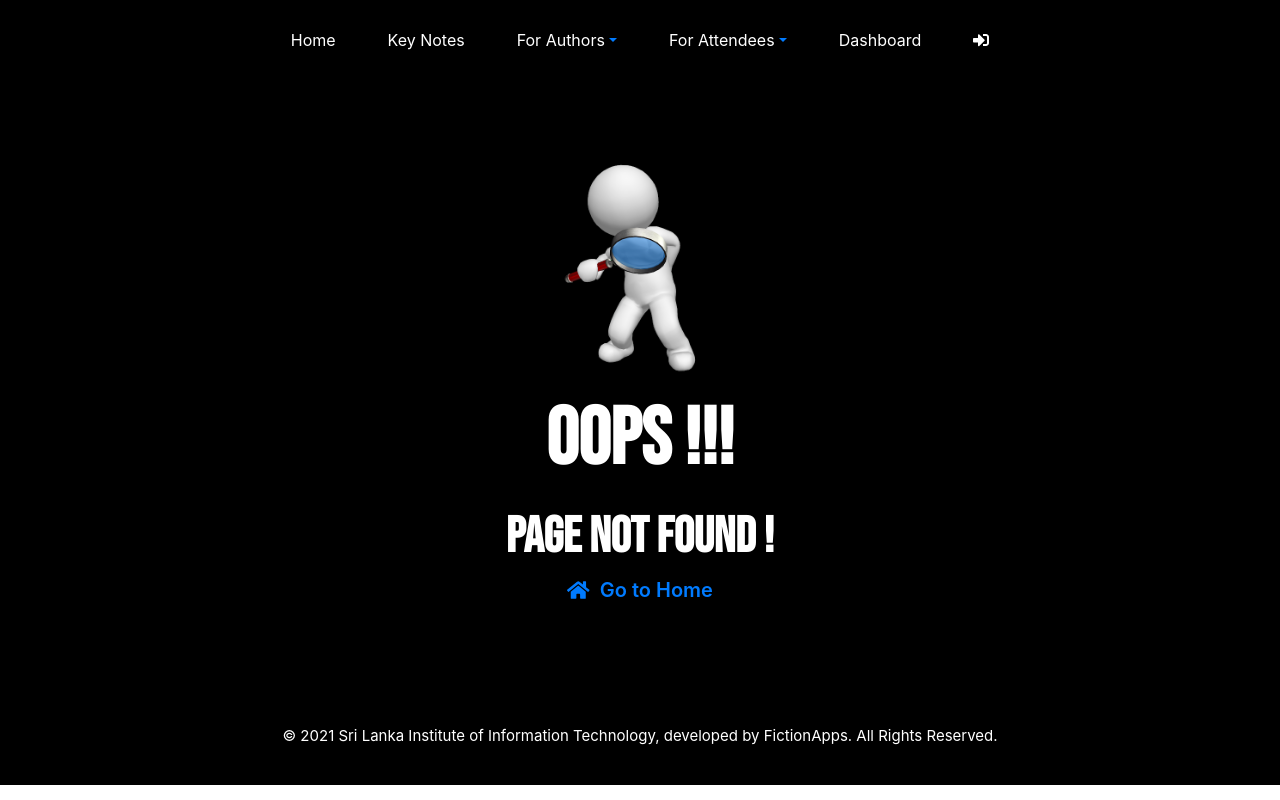
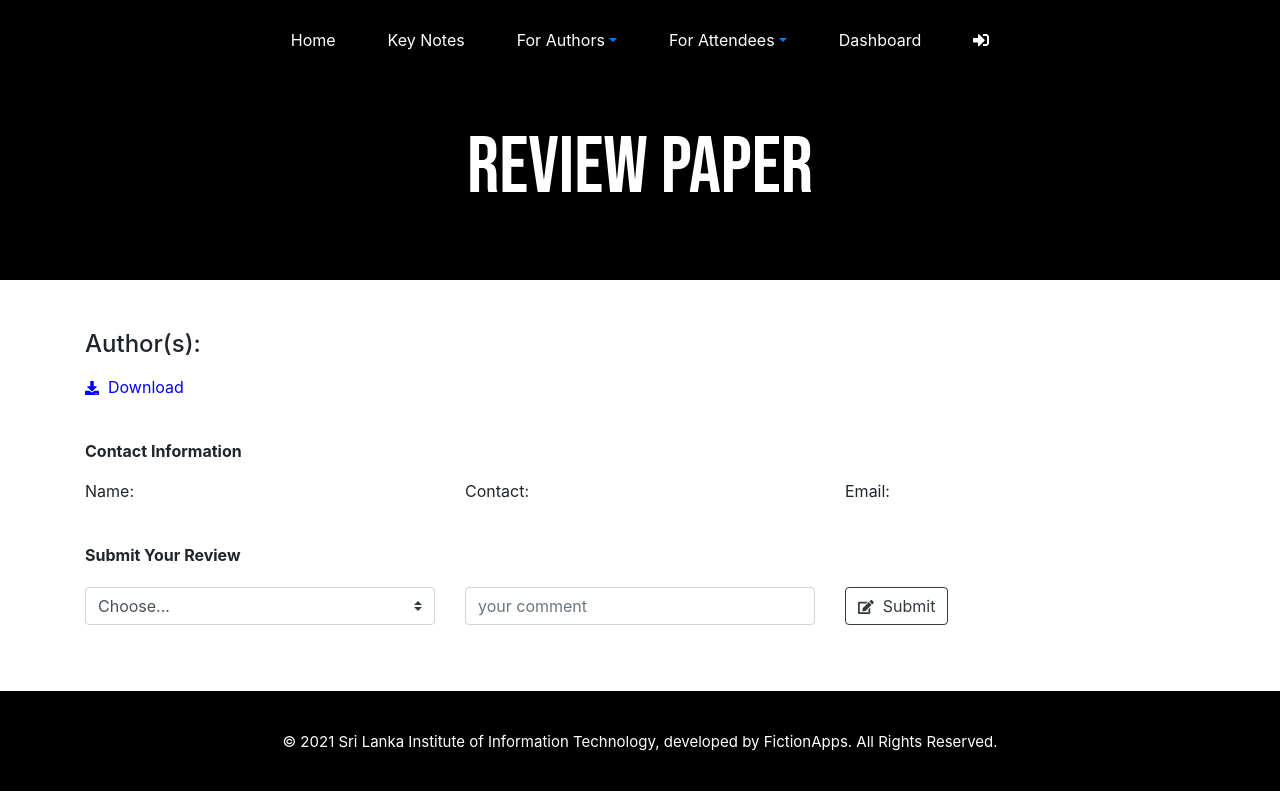
Before and after one commit to shamoda/ICAF-fe, a React (Vite) app: page /review/1 in a window 1280 px wide. Before the commit this address had no page. Built offline with nearby package versions, Linux system fonts and the light colour scheme; no server answers.

Commit message:
reviewer dashboard and paper list and detailed page added

```diff
--- a/src/component/FrontEnd.js
+++ b/src/component/FrontEnd.js
@@ -13,6 +13,8 @@ import PaperRegistration from './PaperRegistration/PaperRegistration';
 import Papers from './Papers/Papers';
 import PapersList from './PapersList/PapersList';
 import Program from './Program/Program';
+import ReviewerDashboard from './ReviewerDashboard/ReviewerDashboard';
+import ReviewPaperDetails from './ReviewPapers/ReviewPaperDetails/ReviewPaperDetails';
 import ReviewPapers from './ReviewPapers/ReviewPapers';
 import Downloads from './TemplatesDownloads/Downloads';
 import Workshops from './Workshops/Workshops';
@@ -37,7 +39,9 @@ class FrontEnd extends Component {
                             <Route path="/paperregistration" component={PaperRegistration}/>
                             <Route path="/attendeeregistration" component={AttendeeRegistration}/>
                             <Route path="/committeeregistration" component={CommitteeRegistration}/>
-                            <Route path="/test" component={ReviewPapers}/>
+                            <Route path="/review/:email" component={ReviewPaperDetails}/>
+                            <Route path="/review/" component={ReviewPapers}/>
+                            <Route path="/reviewer" component={ReviewerDashboard}/>
 
                             <Route component={NotFoundError}/>
                         </Switch>
--- a/src/component/Header-Footer/Header.js
+++ b/src/component/Header-Footer/Header.js
@@ -81,8 +81,8 @@ class Header extends Component {
                                 </NavDropdown>
                             </Nav.Item>
                             <Nav.Item>
-                                <NavLink className="nav-link header-item" to="/attendeedashboard">Dashboard</NavLink>
-                                {/*<NavLink className="nav-link header-item" to="/reviewerdashboard">Dashboard</NavLink>*/}
+                                {/* <NavLink className="nav-link header-item" to="/attendeedashboard">Dashboard</NavLink> */}
+                                <NavLink className="nav-link header-item" to="/reviewer">Dashboard</NavLink>
                                 {/*<NavLink className="nav-link header-item" to="/editordashboard">Dashboard</NavLink>*/}
                                 {/*<NavLink className="nav-link header-item" to="/admindashboard">Dashboard</NavLink>*/}
                             </Nav.Item>
--- a/src/component/PapersList/PapersList.js
+++ b/src/component/PapersList/PapersList.js
@@ -14,7 +14,7 @@ class PapersList extends Component {
 
             currentPage : 1,
             entriesPerPage : 5,
-            search: null,
+            search: '',
             searchMessage:null,
             loading: false
         }
@@ -25,8 +25,8 @@ class PapersList extends Component {
     refreshPapers() {
         let example = {
             title: this.state.search,
-            approved: false,
-            paid: false
+            status: 'approved',
+            paid: true
         }
         PapersListDataService.getResearchPapers(example)
             .then(response => {
--- /dev/null
+++ b/src/component/ReviewPapers/ReviewPaperDetails/ReviewPaperDetails.js
@@ -0,0 +1,164 @@
+import { faDownload, faEdit } from '@fortawesome/free-solid-svg-icons';
+import { FontAwesomeIcon } from '@fortawesome/react-fontawesome';
+import React, { Component } from 'react';
+import { Button, Col, Container, Form, Modal, Row, Spinner } from 'react-bootstrap';
+import swal from 'sweetalert';
+import './ReviewPaperDetails.css'
+import ReviewDataService from './ReviewPaperDetailsDataService'
+
+class ReviewPaperDetails extends Component {
+    constructor(props){
+        super(props);
+        this.state = {
+            title: '',
+            author: '',
+            paperAbstract: '',
+            name: '',
+            email: '',
+            contact: '',
+            status: '',
+            rComment: '',
+            fileName: '',
+            error: null,
+            loading: false
+         }
+
+        this.downloadPaperTemplateClicked = this.downloadPaperTemplateClicked.bind(this);
+        this.submitBtnClicked = this.submitBtnClicked.bind(this);
+        // this.onFileChange = this.onFileChange.bind(this);
+    }
+
+    componentDidMount() {
+        ReviewDataService.getResearchPaper(this.props.match.params.email)
+            .then(res => {
+                this.setState({
+                    title: res.data.title,
+                    author: res.data.author,
+                    paperAbstract: res.data.paperAbstract,
+                    name: res.data.name,
+                    email: res.data.email,
+                    contact: res.data.contact,
+                    status: res.data.status,
+                    rComment: res.data.rcomment,
+                    fileName: res.data.fileName
+                }, () => console.log(this.state))
+            })
+
+        // console.log(this.state)
+    }
+
+    downloadPaperTemplateClicked() {
+        this.setState({loading: true})
+        ReviewDataService.downloadPaper(this.state.fileName)
+            .then(({ data }) => {
+                this.setState({loading: false})
+                const downloadUrl = window.URL.createObjectURL(new Blob([data]));
+                const link = document.createElement('a');
+                link.href = downloadUrl;
+                link.setAttribute('download', this.state.fileName);
+                document.body.appendChild(link);
+                link.click();
+                link.remove();
+                swal({
+                    title: "Research Paper Downloaded",
+                    icon: "success",
+                    button: "Ok",
+                  })
+            });
+    }
+
+    submitBtnClicked() {
+
+        if(this.state.status == "pending" || this.state.status == "") {
+            this.setState({error: true})
+            return
+        }
+        this.setState({loading: true})
+        let formData = new FormData();
+        formData.append('email', this.state.email);
+        formData.append('status', this.state.status);
+        formData.append('rComment', this.state.rComment);
+
+        ReviewDataService.reviewPaper(formData)
+            .then(res => {
+                this.setState({loading: false})
+                return this.props.history.push('/reviewer');
+            })
+    }
+
+    formChange = event =>{
+        this.setState({
+            [event.target.name] : event.target.value,
+            error: null
+        }, () => console.log('form changed'));
+
+    };
+
+    render() {
+        return (
+            <div>
+                <div className="attendeeregistration-title">
+                    REVIEW PAPER
+                </div>
+                <Container style={{marginTop: "50px", marginBottom: "50px"}}>
+                    <h3>{this.state.title}</h3>
+                    <h4>Author(s): {this.state.author}</h4>
+                    <p>{this.state.paperAbstract}</p>
+                    <Button style={{background: "transparent", color: "blue", border: "none", marginBottom: "40px", padding: "0px"}} onClick={this.downloadPaperTemplateClicked}><FontAwesomeIcon size="sm" icon={faDownload} />&nbsp; Download</Button>
+                    <p><b>Contact Information</b></p>
+                    <Row>
+                        <Col>
+                            Name: {this.state.name}
+                        </Col>
+                        <Col>
+                            Contact: {this.state.contact}
+                        </Col>
+                        <Col>
+                            Email: {this.state.email}
+                        </Col>
+                    </Row>
+
+                    <div style={{marginTop:"40px"}}>
+                    <p><b>Submit Your Review</b></p>
+                    <Form autoComplete="off" >
+                        <Row>
+                            <Col>
+                                <Form.Control
+                                    as="select"
+                                    className="my-1 mr-sm-2"
+                                    custom
+                                    onChange={this.formChange}
+                                    name="status"
+                                    value={this.state.status}
+                                    required
+                                >
+                                    <option value="">Choose...</option>
+                                    <option value="approved">Approve</option>
+                                    <option value="rejected">Reject</option>
+                                </Form.Control>
+                            </Col>
+                            <Col>
+                                <Form.Group>
+                                    <Form.Control className="my-1 mr-sm-2" onChange={this.formChange} name="rComment" value={this.state.rComment} placeholder="your comment" required />
+                                </Form.Group>
+                            </Col>
+                            <Col>
+                                <Button className="my-1 mr-sm-2" onClick={this.submitBtnClicked} variant="outline-dark"><FontAwesomeIcon size="sm" icon={faEdit} />&nbsp; Submit</Button>
+                            </Col>
+                        </Row>
+                        </Form>
+                    </div>
+                    {this.state.error && <p style={{color: "red", fontWeight: "600", fontSize: "14px"}}>Please approve or reject research paper</p>}
+                </Container>
+
+                <Modal centered size="sm" show={this.state.loading} onHide={() => console.log('please wait...')}>
+                    <Modal.Header>
+                    <Modal.Title><Spinner animation="border" /> Please wait...</Modal.Title>
+                    </Modal.Header>
+                </Modal>
+            </div>
+         );
+    }
+}
+
+export default ReviewPaperDetails;
--- /dev/null
+++ b/src/component/ReviewPapers/ReviewPaperDetails/ReviewPaperDetailsDataService.js
@@ -0,0 +1,20 @@
+
+import axios from 'axios'
+
+class ReviewPaperDetailsDataService {
+
+    getResearchPaper(email){
+        return axios.get(`http://localhost:8080/api/v1/researcher/${email}`);
+    }
+
+    reviewPaper(obj){
+        return axios.post('http://localhost:8080/api/v1/researcher/review', obj);
+    }
+
+    downloadPaper(fileName){
+        return axios.get(`http://localhost:8080/api/v1/download/paper/${fileName}`, {responseType: 'blob'});
+    }
+
+}
+
+export default new ReviewPaperDetailsDataService();
--- a/src/component/ReviewPapers/ReviewPapers.js
+++ b/src/component/ReviewPapers/ReviewPapers.js
@@ -1,7 +1,8 @@
 import React, { Component } from 'react';
 import { Button, Container, Table, Card, InputGroup, FormControl, Modal, Spinner, Row, Col, Form } from 'react-bootstrap';
 import { FontAwesomeIcon } from '@fortawesome/react-fontawesome'
-import { faDownload, faEdit, faFastBackward, faFastForward, faFilePdf, faSave, faSearch, faStepBackward, faStepForward } from '@fortawesome/free-solid-svg-icons'
+import { faDownload, faEdit, faEye, faFastBackward, faFastForward, faFilePdf, faSave, faSearch, faStepBackward, faStepForward } from '@fortawesome/free-solid-svg-icons'
+import swal from 'sweetalert';
 import './ReviewPapers.css'
 import ReviewPapersDataService from './ReviewPapersDataService';
 
@@ -11,22 +12,24 @@ class ReviewPapers extends Component {
         super(props);
         this.state = {
             papers:[],
+            rComment: '',
+            status: '',
 
             currentPage : 1,
             entriesPerPage : 5,
-            search: null,
+            search: '',
             searchMessage:null,
             loading: false
         }
 
         this.refreshPapers = this.refreshPapers.bind(this);
+        this.submitBtnClicked = this.submitBtnClicked.bind(this);
     }
 
     refreshPapers() {
         let example = {
             title: this.state.search,
-            approved: false,
-            paid: false
+            status: 'pending'
         }
         ReviewPapersDataService.getResearchPapers(example)
             .then(response => {
@@ -56,6 +59,17 @@ class ReviewPapers extends Component {
                     button: "Ok",
                   })
             });
+    }
+
+    formChange = event =>{
+        this.setState({
+            [event.target.name] : event.target.value
+        }, () => console.log('form changed'));
+
+    };
+
+    submitBtnClicked(email) {
+        return this.props.submitBtnClicked(email)
     }
 
     firstPage = () => {
@@ -126,6 +140,10 @@ class ReviewPapers extends Component {
 
         return (
             <div>
+                {/* <div className="attendeeregistration-title">
+                    Pending Papers
+                </div> */}
+
                 <Container className="paperlist-container">
                     <Card className={""} style={{backgroundColor: "white"}}>
                         <Card.Header style={{backgroundColor: "white"}}>
@@ -152,7 +170,7 @@ class ReviewPapers extends Component {
                                     <td style={{padding:"30px"}}>
                                         <h5>{paper.title}</h5>
                                         <p style={{margin: "5px 0px"}}>By: {paper.author}</p>
-                                        <p style={{margin: "0px"}}>{paper.paperAbstract}</p>
+                                        {/* <p style={{margin: "0px"}}>{paper.paperAbstract}</p>
                                         <br/>
                                         <Row>
                                             <Col>Name: {paper.name}</Col>
@@ -160,28 +178,28 @@ class ReviewPapers extends Component {
                                         </Row>
                                         <Row>
                                             <Col>Contact: {paper.contact}</Col>
-                                            <Col></Col>
                                         </Row>
-                                        <Button style={{background: "transparent", color: "blue", border: "none", margin: "0px", padding: "0px"}} onClick={() => this.downloadPaperTemplateClicked(paper.fileName)}><FontAwesomeIcon size="sm" icon={faDownload} />&nbsp; {paper.fileName}</Button>
+                                        <Button style={{background: "transparent", color: "blue", border: "none", margin: "0px", padding: "0px"}} onClick={() => this.downloadPaperTemplateClicked(paper.fileName)}><FontAwesomeIcon size="sm" icon={faDownload} />&nbsp; {paper.fileName}</Button> */}
                                     </td>
-                                    <td style={{width: "15%", textAlign: "center", padding:"65px 10px"}}>
-                                        <Form autoComplete="off" onSubmit={this.registrationBtnClicked} >
-                                                <Form.Control
+                                    <td style={{width: "15%", textAlign: "center", padding:"40px 10px"}}>
+                                        <Form autoComplete="off" >
+                                                {/* <Form.Control
                                                     as="select"
                                                     className="my-1 mr-sm-2"
                                                     custom
+                                                    onChange={this.formChange}
                                                     name="status"
                                                     value={this.state.status}
                                                     required
                                                 >
                                                     <option value="">Choose...</option>
-                                                    <option value={true}>Approve</option>
-                                                    <option value={false}>Reject</option>
+                                                    <option value="approved">Approve</option>
+                                                    <option value="rejected">Reject</option>
                                                 </Form.Control>
-                                                <Form.Group controlId="comment">
-                                                    <Form.Control onChange={this.handleChange} name="comment" value={this.state.comment} maxLength="100"  as="textarea" rows={3} placeholder="your comment" required />
-                                                </Form.Group>
-                                            <Button type="submit" variant="outline-dark"><FontAwesomeIcon size="sm" icon={faEdit} />&nbsp; Submit</Button>
+                                                <Form.Group>
+                                                    <Form.Control onChange={this.formChange} name="rComment" value={this.state.rComment} maxLength="100"  as="textarea" rows={3} placeholder="your comment" required />
+                                                </Form.Group> */}
+                                            <Button onClick={() => this.submitBtnClicked(paper.email)} variant="outline-dark"><FontAwesomeIcon size="sm" icon={faEye} />&nbsp; View</Button>
                                         </Form>
                                     </td>
                                     </tr>))
--- a/src/component/ReviewPapers/ReviewPapersDataService.js
+++ b/src/component/ReviewPapers/ReviewPapersDataService.js
@@ -11,6 +11,10 @@ class PapersListDataService{
         return axios.get(`http://localhost:8080/api/v1/download/paper/${fileName}`, {responseType: 'blob'});
     }
 
+    reviewPaper(obj){
+        return axios.post('http://localhost:8080/api/v1/researcher/review', obj);
+    }
+
 }
 
 export default new PapersListDataService();
--- /dev/null
+++ b/src/component/ReviewerDashboard/ReviewerDashboard.js
@@ -0,0 +1,41 @@
+import React, { Component } from 'react';
+import { Container, Tab, Tabs, Button } from 'react-bootstrap';
+import { FontAwesomeIcon } from '@fortawesome/react-fontawesome'
+import { faCogs, faFileDownload, faFilePdf, faFilePowerpoint, faFileUpload } from '@fortawesome/free-solid-svg-icons';
+import ReviewPaperDetails from '../ReviewPapers/ReviewPaperDetails/ReviewPaperDetails';
+import ReviewPapers from '../ReviewPapers/ReviewPapers';
+
+class ReviewerDashboard extends Component {
+
+    submitBtnClicked = (email) => {
+        return this.props.history.push('/review/'+email);
+    }
+
+    render() {
+        return (
+            <div>
+                <div className="attendeeregistration-title">
+                    Reviewer Portal
+                </div>
+
+                <div>
+                    <Container>
+                    <div className="program-topics">
+                            <Tabs style={{textAlign: "center"}} variant="tabs" defaultActiveKey="a" unmountOnExit={true} >
+                                <Tab style={{textAlign: "left"}} eventKey="a" title="Papers">
+                                    <ReviewPapers submitBtnClicked={this.submitBtnClicked} />
+                                </Tab>
+                                <Tab style={{textAlign: "left"}} eventKey="b" title="Workshops">
+                                    Workshop List comes here
+                                </Tab>
+                            </Tabs>
+
+                        </div>
+                    </Container>
+                </div>
+            </div>
+         );
+    }
+}
+
+export default ReviewerDashboard;
```
Also changed, not shown: src/component/ReviewPapers/ReviewPaperDetails/ReviewPaperDetails.css (added), src/component/ReviewerDashboard/ReviewerDashboard.css (added), src/component/ReviewerDashboard/ReviewerDashboardDataService.js (added).
